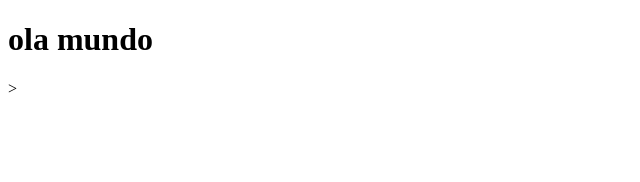
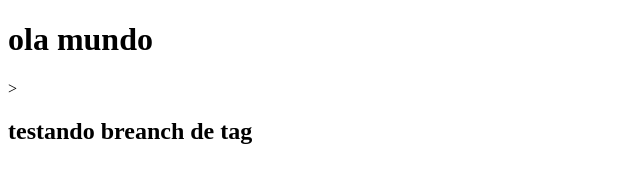
Before and after one commit to Raroldo/REPO1, a plain HTML site: page 1_branches/css/index.html in a window 1280 px wide. Shown: the whole page, without its empty margins (0-640 px from the left). Drawn offline with Linux system fonts and the light colour scheme.

Commit message:
alteracao

```diff
--- a/1_branches/css/index.html
+++ b/1_branches/css/index.html
@@ -8,6 +8,6 @@
 </head>
 <body>
     <h1> ola mundo </h1>>
-
+    <h2> testando breanch de tag</h2>
 </body>
 </html>
```
